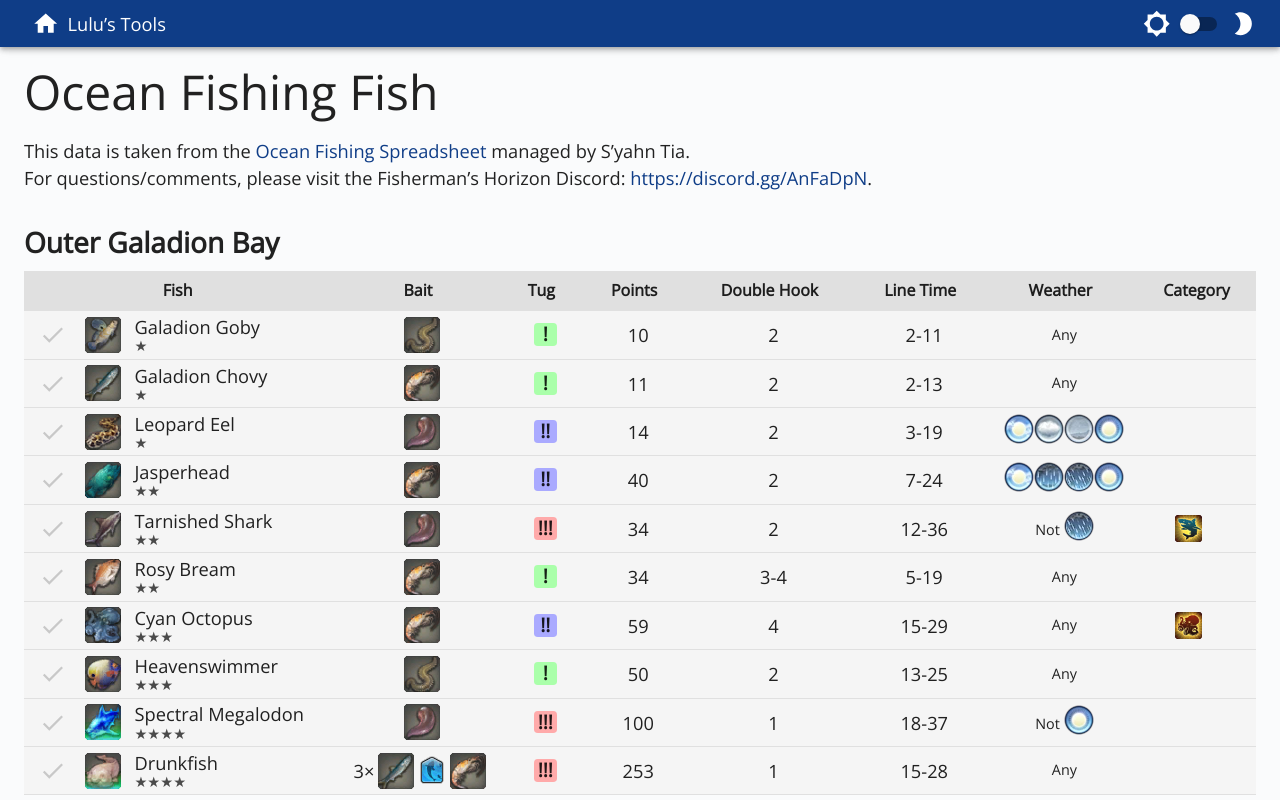
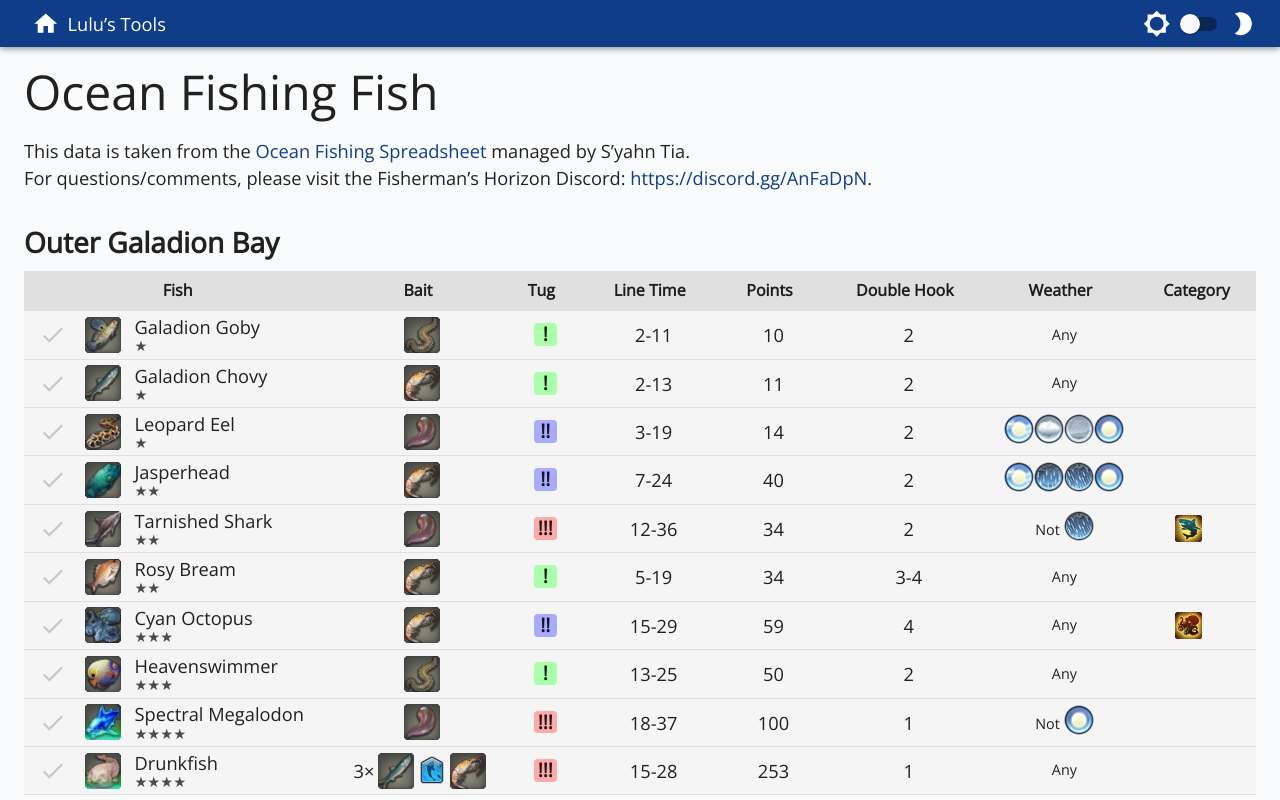
Before and after one commit to pillowfication/ffxiv, a Next.js app: page /ocean-fishing/fish in a window 1280 px wide. Shown: the top 800 px of the page. Built offline with nearby package versions, Linux system fonts and the light colour scheme.

Commit message:
move tug time

```diff
--- a/src/ocean-fishing/FishTable.js
+++ b/src/ocean-fishing/FishTable.js
@@ -93,9 +93,9 @@ const FishTable = ({ regions, time, checklist, setChecklist }) => {
                   <TableCell colSpan={3} align='center'>Fish</TableCell>
                   <TableCell align='center'>Bait</TableCell>
                   <TableCell align='center'>Tug</TableCell>
+                  <TableCell align='center'>Line Time</TableCell>
                   <TableCell align='center'>Points</TableCell>
                   <TableCell align='center'>Double Hook</TableCell>
-                  <TableCell align='center'>Line Time</TableCell>
                   <TableCell align='center'>{isSpectral ? 'Time' : 'Weather'}</TableCell>
                   <TableCell align='center'>Category</TableCell>
                 </TableRow>
@@ -143,13 +143,13 @@ const FishTable = ({ regions, time, checklist, setChecklist }) => {
                       {fish.tug && <Tug strength={fish.tug} className={classes.tug} />}
                     </TableCell>
                     <TableCell align='center'>
+                      <Typography>{Array.isArray(fish.timer) ? fish.timer.join('-') : fish.timer}</Typography>
+                    </TableCell>
+                    <TableCell align='center'>
                       <Typography>{fish.points}</Typography>
                     </TableCell>
                     <TableCell align='center'>
                       <Typography>{Array.isArray(fish.doubleHook) ? fish.doubleHook.join('-') : fish.doubleHook}</Typography>
-                    </TableCell>
-                    <TableCell align='center'>
-                      <Typography>{Array.isArray(fish.timer) ? fish.timer.join('-') : fish.timer}</Typography>
                     </TableCell>
                     <TableCell align='center'>
                       {(() => {
```
